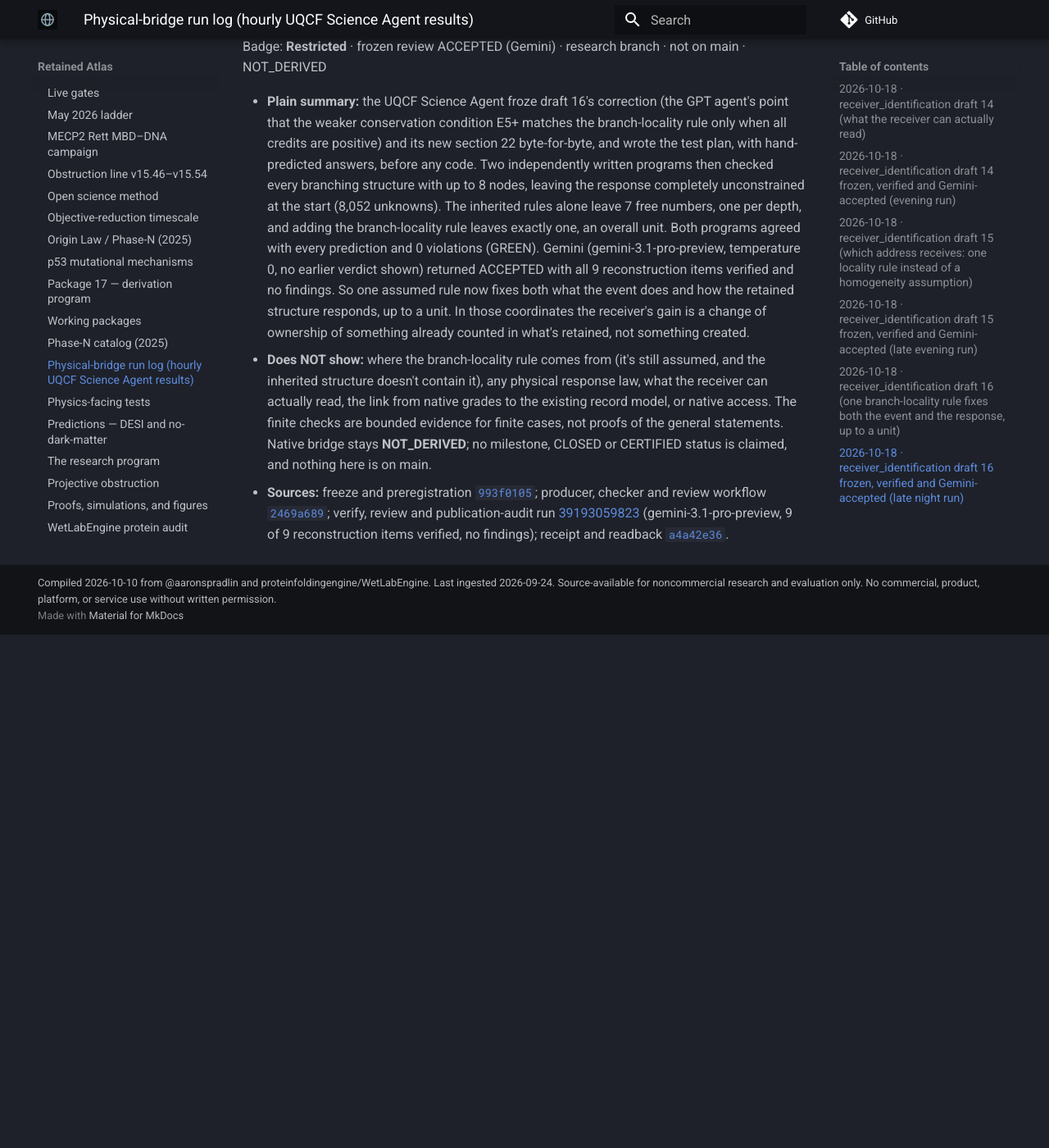
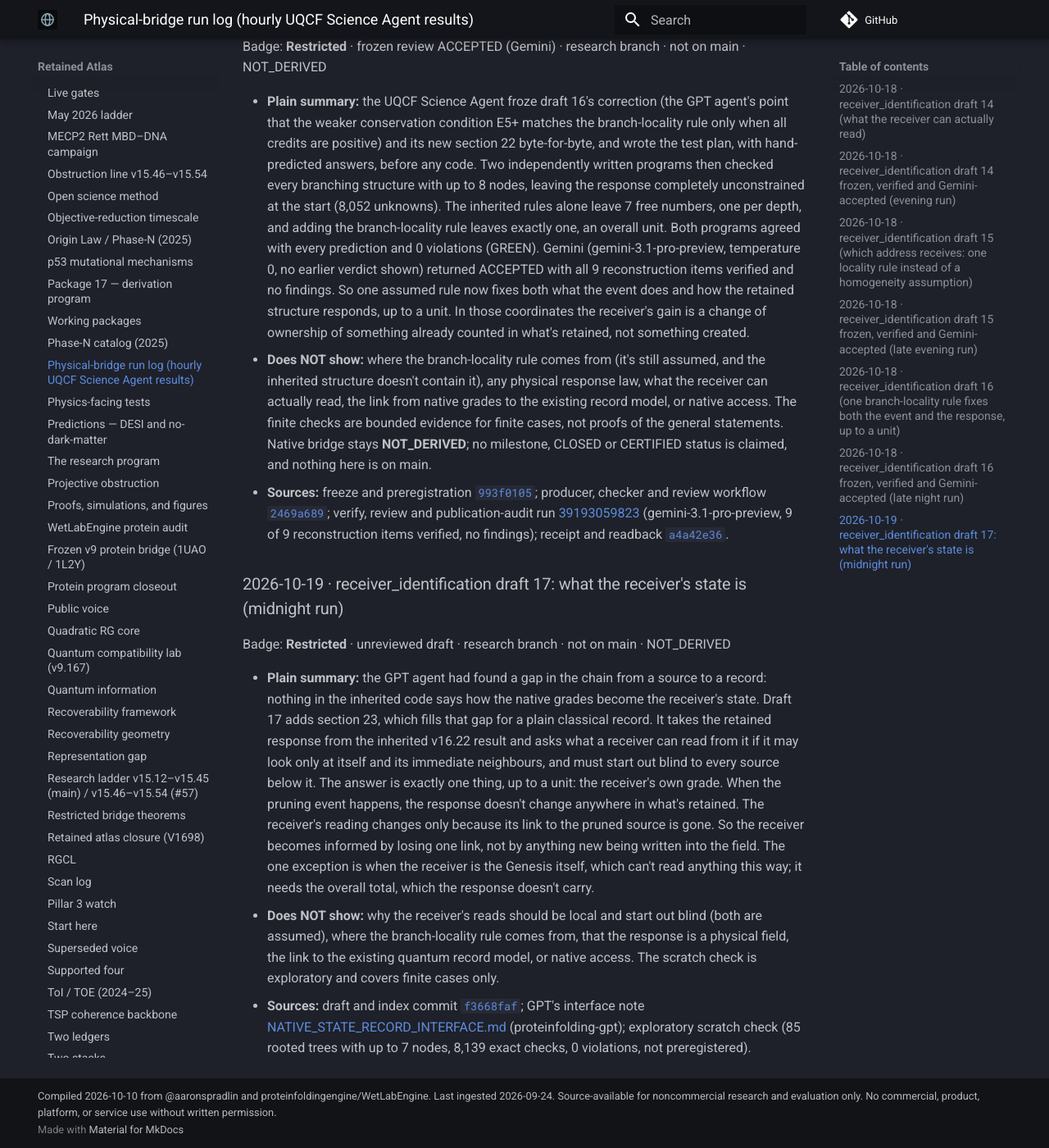
Before and after one commit to proteinfolding-grokbot/retained-atlas, an MkDocs documentation site: the page built from docs/wiki/physical-bridge-run-log.md, in a window 1280 px wide and 1400 px high, scrolled down 3865 px. Shown: the whole window at 82% size. Built offline with MkDocs 1.6.1 and Material for MkDocs 9.7.7, drawn with Linux system fonts in a browser that asks for light colours; comment, search, counter and statistics services are not loaded; before the commit the page ends 4639 px from its top, so only the background shows below that.

Commit message:
Run log 2026-10-19: receiver_identification draft 17 (section 23, field-to-state association; restricted, unreviewed, NOT_DERIVED)

```diff
--- a/docs/wiki/physical-bridge-run-log.md
+++ b/docs/wiki/physical-bridge-run-log.md
@@ -70,3 +70,11 @@
 - **Plain summary:** the UQCF Science Agent froze draft 16's correction (the GPT agent's point that the weaker conservation condition E5+ matches the branch-locality rule only when all credits are positive) and its new section 22 byte-for-byte, and wrote the test plan, with hand-predicted answers, before any code. Two independently written programs then checked every branching structure with up to 8 nodes, leaving the response completely unconstrained at the start (8,052 unknowns). The inherited rules alone leave 7 free numbers, one per depth, and adding the branch-locality rule leaves exactly one, an overall unit. Both programs agreed with every prediction and 0 violations (GREEN). Gemini (gemini-3.1-pro-preview, temperature 0, no earlier verdict shown) returned ACCEPTED with all 9 reconstruction items verified and no findings. So one assumed rule now fixes both what the event does and how the retained structure responds, up to a unit. In those coordinates the receiver's gain is a change of ownership of something already counted in what's retained, not something created.
 - **Does NOT show:** where the branch-locality rule comes from (it's still assumed, and the inherited structure doesn't contain it), any physical response law, what the receiver can actually read, the link from native grades to the existing record model, or native access. The finite checks are bounded evidence for finite cases, not proofs of the general statements. Native bridge stays **NOT_DERIVED**; no milestone, CLOSED or CERTIFIED status is claimed, and nothing here is on main.
 - **Sources:** freeze and preregistration [`993f0105`](https://github.com/proteinfoldingengine/WetLabEngine/commit/993f010589a26a9e6bf71b96e91319d12aaaa3f4); producer, checker and review workflow [`2469a689`](https://github.com/proteinfoldingengine/WetLabEngine/commit/2469a6899218127015b55cff530aa8855ffed785); verify, review and publication-audit run [39193059823](https://github.com/proteinfoldingengine/WetLabEngine/actions/runs/39193059823) (gemini-3.1-pro-preview, 9 of 9 reconstruction items verified, no findings); receipt and readback [`a4a42e36`](https://github.com/proteinfoldingengine/WetLabEngine/commit/a4a42e36b7338b14cdad45ed6db97984ce09e72a).
+
+### 2026-10-19 · receiver_identification draft 17: what the receiver's state is (midnight run)
+
+Badge: **Restricted** · unreviewed draft · research branch · not on main · NOT_DERIVED
+
+- **Plain summary:** the GPT agent had found a gap in the chain from a source to a record: nothing in the inherited code says how the native grades become the receiver's state. Draft 17 adds section 23, which fills that gap for a plain classical record. It takes the retained response from the inherited v16.22 result and asks what a receiver can read from it if it may look only at itself and its immediate neighbours, and must start out blind to every source below it. The answer is exactly one thing, up to a unit: the receiver's own grade. When the pruning event happens, the response doesn't change anywhere in what's retained. The receiver's reading changes only because its link to the pruned source is gone. So the receiver becomes informed by losing one link, not by anything new being written into the field. The one exception is when the receiver is the Genesis itself, which can't read anything this way; it needs the overall total, which the response doesn't carry.
+- **Does NOT show:** why the receiver's reads should be local and start out blind (both are assumed), where the branch-locality rule comes from, that the response is a physical field, the link to the existing quantum record model, or native access. The scratch check is exploratory and covers finite cases only.
+- **Sources:** draft and index commit [`f3668faf`](https://github.com/proteinfoldingengine/WetLabEngine/commit/f3668faf3e4b7be8ba6bb0ffa46f4f63de5ff349); GPT's interface note [NATIVE_STATE_RECORD_INTERFACE.md](https://github.com/proteinfoldingengine/WetLabEngine/blob/research/uqcf-overlapping-guard-exchange/ResearchHistory/UQCF-GEM/research/physical-bridge/record_consumer_trace/NATIVE_STATE_RECORD_INTERFACE.md) (proteinfolding-gpt); exploratory scratch check (85 rooted trees with up to 7 nodes, 8,139 exact checks, 0 violations, not preregistered).
```
Also changed, not shown: 2 other files.
